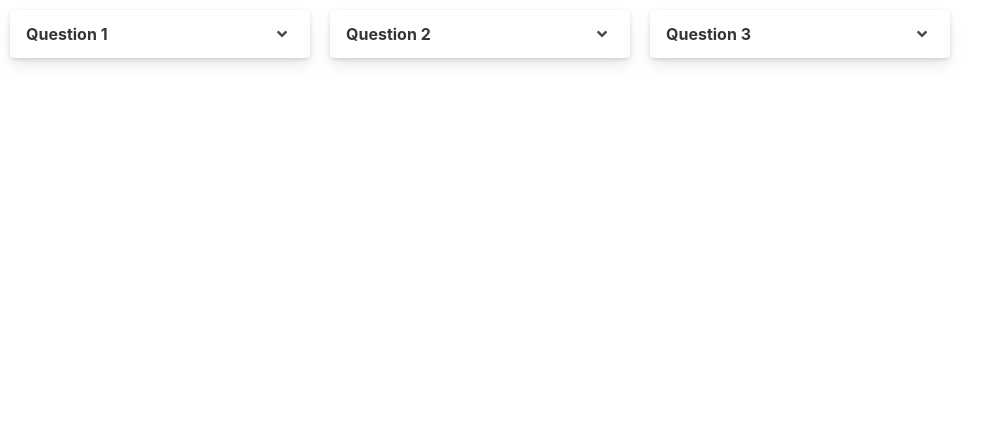
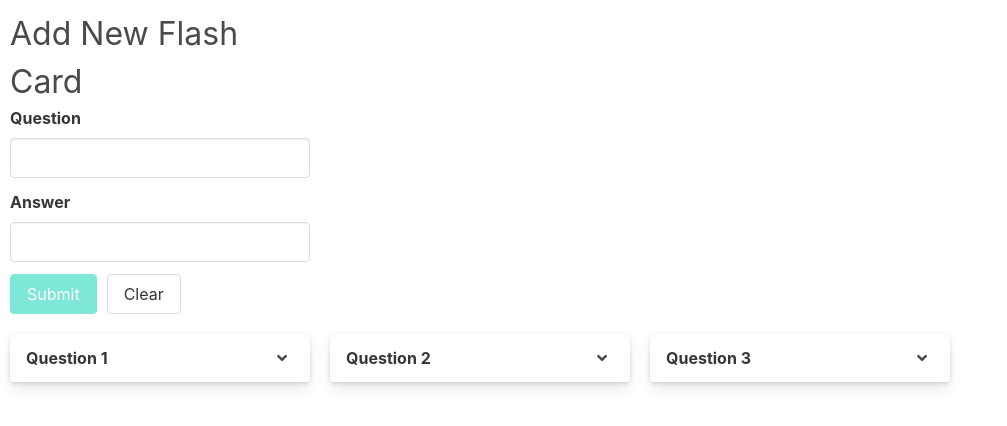
Before and after one commit to mesaverde0207/flash-cards, an Angular app: page / in a window 1280 px wide. Shown: the top 426 px of the page, without its empty margins (0-1007 px from the left). Built offline with nearby package versions, Linux system fonts and the light colour scheme.

Commit message:
added the functionality of adding and editing a flash card

```diff
--- a/src/app/app.component.css
+++ b/src/app/app.component.css
@@ -2,3 +2,12 @@
     display: flex;
     flex-wrap: wrap;
 }
+
+form {
+    margin: 10px;
+    width: 300px;
+}
+
+.clear-btn {
+    margin-left: 10px;
+}
--- a/src/app/app.component.html
+++ b/src/app/app.component.html
@@ -1,3 +1,33 @@
+<form #flashForm="ngForm">
+  <h1 class="is-size-3">{{ editing ? 'Update' : 'Add New' }} Flash Card</h1>
+  <div class="field">
+    <label class="label" for="">Question</label>
+    <div class="control">
+      <input required class="input" type="text" name="question" [(ngModel)]="flash.question"
+        #question="ngModel" [ngClass]="{ 'is-danger': question.invalid && !question.pristine }">
+    </div>
+  </div>
+  <div class="field">
+    <label class="label" for="">Answer</label>
+    <div class="control">
+      <input required class="input" type="text" name="answer" [(ngModel)]="flash.answer"
+        #answer="ngModel" [ngClass]="{ 'is-danger': answer.invalid && !answer.pristine }">
+    </div>
+  </div>
+
+  <button *ngIf="editing; else submitBtn" class="button is-primary" type="submit"
+    (click)="handleUpdate()" [disabled]="flashForm.invalid">Update</button>
+  <ng-template #submitBtn>
+    <button class="button is-primary" type="submit"
+      (click)="handleSubmit()" [disabled]="flashForm.invalid">Submit</button>
+  </ng-template>
+  <button *ngIf="editing; else clearBtn" class="button clear-btn"
+    (click)="handleCancel()">Cancel</button>
+  <ng-template #clearBtn>
+    <button class="button clear-btn" (click)="handleClear()">Clear</button>
+  </ng-template>
+</form>
+
 <div class="flashes">
   <app-flash
     *ngFor="let flash of flashes; trackBy: trackByFlashId"
@@ -8,3 +38,5 @@
     (onRememberedChange)="handleRememberedChange($event)"
     ></app-flash>
 </div>
+
+<!-- <pre>{{ flashForm.value | json }} </pre> -->
--- a/src/app/app.component.ts
+++ b/src/app/app.component.ts
@@ -1,4 +1,5 @@
-import { Component } from '@angular/core';
+import { Component, ViewChild, Input } from '@angular/core';
+import { NgForm } from '@angular/forms';
 import { IFlash } from './flash.model';
 
 @Component({
@@ -7,6 +8,7 @@
   styleUrls: ['./app.component.css']
 })
 export class AppComponent {
+  @ViewChild('flashForm', { static: true }) flashForm: NgForm;
   flashes: IFlash[] = [{
     question: 'Question 1',
     answer: 'Answer 1',
@@ -24,7 +26,14 @@
     id: getRandomNumber(),
   }];
 
-  private editing = false;
+  flash: IFlash = {
+    id: -1,
+    question: '',
+    answer: '',
+    show: false,
+  }
+
+  editing = false;
   private editingId: number;
 
   // Used to keep the list efficient in ngFor loop
@@ -45,7 +54,23 @@
   handleEdit(id: number) {
     this.editing = true;
     this.editingId = id;
-    // TODO: Add editing logic after adding the form
+    const flash = this.flashes.find(flash => flash.id === id);
+    // this.flash = flash;  // this causes some kind of call-by-reference
+    this.flash.answer = flash.answer;
+    this.flash.question = flash.question;
+  }
+
+  handleUpdate() {
+    const flash = this.flashes.find(flash => flash.id === this.editingId);
+    flash.question = this.flash.question;
+    flash.answer = this.flash.answer;
+    this.handleCancel();
+  }
+
+  handleCancel() {
+    this.editing = false;
+    this.editingId = undefined;
+    this.handleClear();
   }
 
   handleRememberedChange({id, flag}) {
@@ -53,6 +78,22 @@
     flash.remembered = flag;
     console.log("flag", flash);
   }
+
+  handleSubmit() {
+    this.flash.id = getRandomNumber();
+    this.flashes.push(this.flash);
+    this.handleClear();
+  }
+
+  handleClear() {
+    this.flash = {
+      id:  -1,
+      question: '',
+      answer: '',
+      show: false,
+    };
+    this.flashForm.reset();
+  }
 }
 
 function getRandomNumber() {
--- a/src/app/app.module.ts
+++ b/src/app/app.module.ts
@@ -1,5 +1,6 @@
 import { BrowserModule } from '@angular/platform-browser';
 import { NgModule } from '@angular/core';
+import { FormsModule } from '@angular/forms';
 
 import { AppComponent } from './app.component';
 import { FlashComponent } from './flash/flash.component';
@@ -10,7 +11,8 @@
     FlashComponent
   ],
   imports: [
-    BrowserModule
+    BrowserModule,
+    FormsModule
   ],
   providers: [],
   bootstrap: [AppComponent]
```
